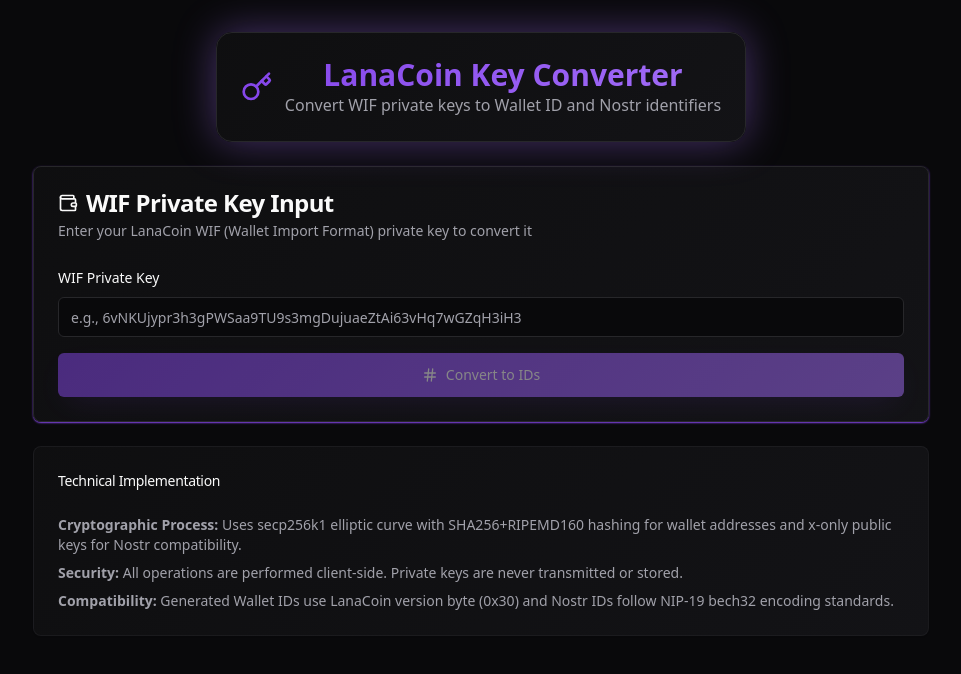
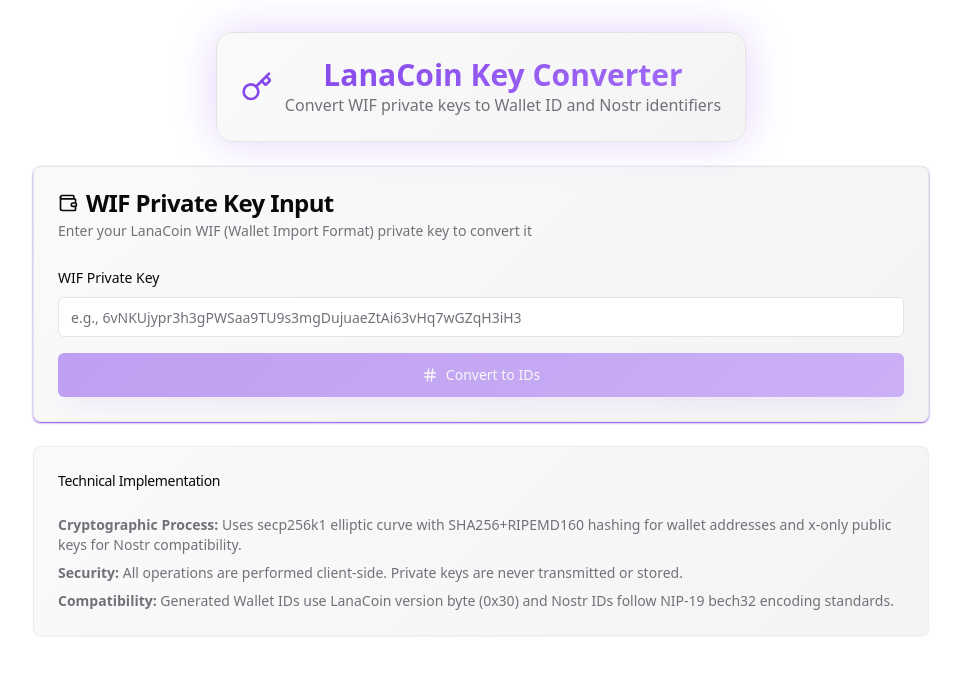
Before and after one commit to IstvanEzsias/lana-paper-wallet, a React (Vite) app: page / in a window 1280 px wide. Shown: the top 674 px of the page, without its empty margins (159-1120 px from the left). Built offline with nearby package versions, Linux system fonts and the light colour scheme.

Commit message:
Refactor: Redesign page to white theme

```diff
--- a/src/index.css
+++ b/src/index.css
@@ -8,6 +8,63 @@ All colors MUST be HSL.
 
 @layer base {
   :root {
+    --background: 0 0% 100%;
+    --foreground: 240 10% 3.9%;
+
+    --card: 0 0% 100%;
+    --card-foreground: 240 10% 3.9%;
+
+    --popover: 0 0% 100%;
+    --popover-foreground: 240 10% 3.9%;
+
+    --primary: 263 80% 60%;
+    --primary-foreground: 0 0% 98%;
+    --primary-glow: 263 90% 70%;
+
+    --secondary: 240 4.8% 95.9%;
+    --secondary-foreground: 240 5.9% 10%;
+
+    --muted: 240 4.8% 95.9%;
+    --muted-foreground: 240 3.8% 46.1%;
+
+    --accent: 240 4.8% 95.9%;
+    --accent-foreground: 240 5.9% 10%;
+
+    --destructive: 0 84.2% 60.2%;
+    --destructive-foreground: 0 0% 98%;
+
+    --border: 240 5.9% 90%;
+    --input: 240 5.9% 90%;
+    --ring: 263 80% 60%;
+
+    --crypto: 48 100% 50%;
+    --crypto-foreground: 240 10% 3.9%;
+    --success: 142 76% 36%;
+    --success-foreground: 0 0% 98%;
+
+    /* Gradients */
+    --gradient-primary: linear-gradient(135deg, hsl(var(--primary)), hsl(var(--primary-glow)));
+    --gradient-crypto: linear-gradient(135deg, hsl(var(--crypto)), hsl(48 90% 60%));
+    --gradient-card: linear-gradient(135deg, hsl(0 0% 98%), hsl(240 4.8% 95.9%));
+
+    /* Shadows */
+    --shadow-primary: 0 10px 30px -10px hsl(var(--primary) / 0.3);
+    --shadow-crypto: 0 10px 30px -10px hsl(var(--crypto) / 0.2);
+    --shadow-glow: 0 0 40px hsl(var(--primary-glow) / 0.3);
+
+    --radius: 0.5rem;
+
+    --sidebar-background: 0 0% 98%;
+    --sidebar-foreground: 240 5.3% 26.1%;
+    --sidebar-primary: 240 5.9% 10%;
+    --sidebar-primary-foreground: 0 0% 98%;
+    --sidebar-accent: 240 4.8% 95.9%;
+    --sidebar-accent-foreground: 240 5.9% 10%;
+    --sidebar-border: 220 13% 91%;
+    --sidebar-ring: 217.2 91.2% 59.8%;
+  }
+
+  .dark {
     --background: 240 10% 3.9%;
     --foreground: 0 0% 98%;
 
@@ -21,8 +78,8 @@ All colors MUST be HSL.
     --primary-foreground: 0 0% 98%;
     --primary-glow: 263 90% 70%;
 
-    --secondary: 240 4.8% 95.9%;
-    --secondary-foreground: 240 5.9% 10%;
+    --secondary: 240 3.7% 15.9%;
+    --secondary-foreground: 0 0% 98%;
 
     --muted: 240 4.8% 12%;
     --muted-foreground: 240 5% 64.9%;
@@ -52,54 +109,6 @@ All colors MUST be HSL.
     --shadow-crypto: 0 10px 30px -10px hsl(var(--crypto) / 0.2);
     --shadow-glow: 0 0 40px hsl(var(--primary-glow) / 0.4);
 
-    --radius: 0.5rem;
-
-    --sidebar-background: 0 0% 98%;
-
-    --sidebar-foreground: 240 5.3% 26.1%;
-
-    --sidebar-primary: 240 5.9% 10%;
-
-    --sidebar-primary-foreground: 0 0% 98%;
-
-    --sidebar-accent: 240 4.8% 95.9%;
-
-    --sidebar-accent-foreground: 240 5.9% 10%;
-
-    --sidebar-border: 220 13% 91%;
-
-    --sidebar-ring: 217.2 91.2% 59.8%;
-  }
-
-  .dark {
-    --background: 0 0% 98%;
-    --foreground: 240 10% 3.9%;
-
-    --card: 0 0% 100%;
-    --card-foreground: 240 10% 3.9%;
-
-    --popover: 0 0% 100%;
-    --popover-foreground: 240 10% 3.9%;
-
-    --primary: 263 80% 50%;
-    --primary-foreground: 0 0% 98%;
-    --primary-glow: 263 70% 40%;
-
-    --secondary: 240 4.8% 95.9%;
-    --secondary-foreground: 240 5.9% 10%;
-
-    --muted: 240 4.8% 95.9%;
-    --muted-foreground: 240 3.8% 46.1%;
-
-    --accent: 240 4.8% 95.9%;
-    --accent-foreground: 240 5.9% 10%;
-
-    --destructive: 0 84.2% 60.2%;
-    --destructive-foreground: 0 0% 98%;
-
-    --border: 240 5.9% 90%;
-    --input: 240 5.9% 90%;
-    --ring: 263 80% 50%;
     --sidebar-background: 240 5.9% 10%;
     --sidebar-foreground: 240 4.8% 95.9%;
     --sidebar-primary: 224.3 76.3% 48%;
--- a/src/lib/crypto.ts
+++ b/src/lib/crypto.ts
@@ -6,10 +6,10 @@ import { bech32 } from 'bech32';
 const ec = new elliptic.ec('secp256k1');
 
 // Utility functions
-function hexToBytes(hex: string): Uint8Array {
-  const bytes = new Uint8Array(hex.length / 2);
+function hexToBytes(hex: string): number[] {
+  const bytes: number[] = [];
   for (let i = 0; i < hex.length; i += 2) {
-    bytes[i / 2] = parseInt(hex.substr(i, 2), 16);
+    bytes.push(parseInt(hex.substr(i, 2), 16));
   }
   return bytes;
 }
@@ -20,7 +20,8 @@ function bytesToHex(bytes: Uint8Array): string {
 
 // SHA-256 hash function using Web Crypto API
 async function sha256(hex: string): Promise<string> {
-  const buffer = hexToBytes(hex);
+  const bytes = hexToBytes(hex);
+  const buffer = new Uint8Array(bytes);
   const hashBuffer = await crypto.subtle.digest("SHA-256", buffer);
   return bytesToHex(new Uint8Array(hashBuffer));
 }
@@ -35,20 +36,21 @@ async function sha256d(data: Uint8Array): Promise<Uint8Array> {
   const hex = bytesToHex(data);
   const firstHash = await sha256(hex);
   const secondHash = await sha256(firstHash);
-  return hexToBytes(secondHash);
+  return new Uint8Array(hexToBytes(secondHash));
 }
 
 // Base58 encoding (matching reference implementation)
-function base58Encode(bytes: Uint8Array): string {
+function base58Encode(bytes: number[] | Uint8Array): string {
   const alphabet = "123456789ABCDEFGHJKLMNPQRSTUVWXYZabcdefghijkmnopqrstuvwxyz";
-  let num = BigInt('0x' + bytesToHex(bytes));
+  const byteArray = Array.isArray(bytes) ? new Uint8Array(bytes) : bytes;
+  let num = BigInt('0x' + bytesToHex(byteArray));
   let encoded = "";
   while (num > 0n) {
     let remainder = num % 58n;
     num = num / 58n;
     encoded = alphabet[Number(remainder)] + encoded;
   }
-  for (const byte of bytes) {
+  for (const byte of byteArray) {
     if (byte !== 0) break;
     encoded = '1' + encoded;
   }
@@ -71,7 +73,7 @@ function base58Decode(encoded: string): Uint8Array {
 
   const hex = decoded.toString(16);
   const paddedHex = hex.length % 2 ? '0' + hex : hex;
-  let bytes = hexToBytes(paddedHex);
+  let bytes = new Uint8Array(hexToBytes(paddedHex));
 
   // Add leading zeros for '1' characters
   let leadingOnes = 0;
@@ -167,7 +169,7 @@ async function generateLanaAddress(publicKeyHex: string): Promise<string> {
     const checksum = await sha256(firstHash);
 
     // 5. Encode with Base58Check
-    const finalAddress = base58Encode(hexToBytes(versionedPayload + checksum.substring(0, 8)));
+    const finalAddress = base58Encode(new Uint8Array(hexToBytes(versionedPayload + checksum.substring(0, 8))));
     return finalAddress;
   } catch (error) {
     throw new Error(`Failed to generate LANA address: ${error instanceof Error ? error.message : 'Unknown error'}`);
@@ -200,7 +202,7 @@ function deriveNostrPublicKey(privateKeyHex: string): string {
 function hexToNpub(hexPubKey: string): string {
   try {
     // 1. Convert hex to bytes
-    const pubKeyBytes = hexToBytes(hexPubKey);
+    const pubKeyBytes = new Uint8Array(hexToBytes(hexPubKey));
 
     // 2. Convert bytes to bech32 5-bit groups
     const words = bech32.toWords(pubKeyBytes);
```
